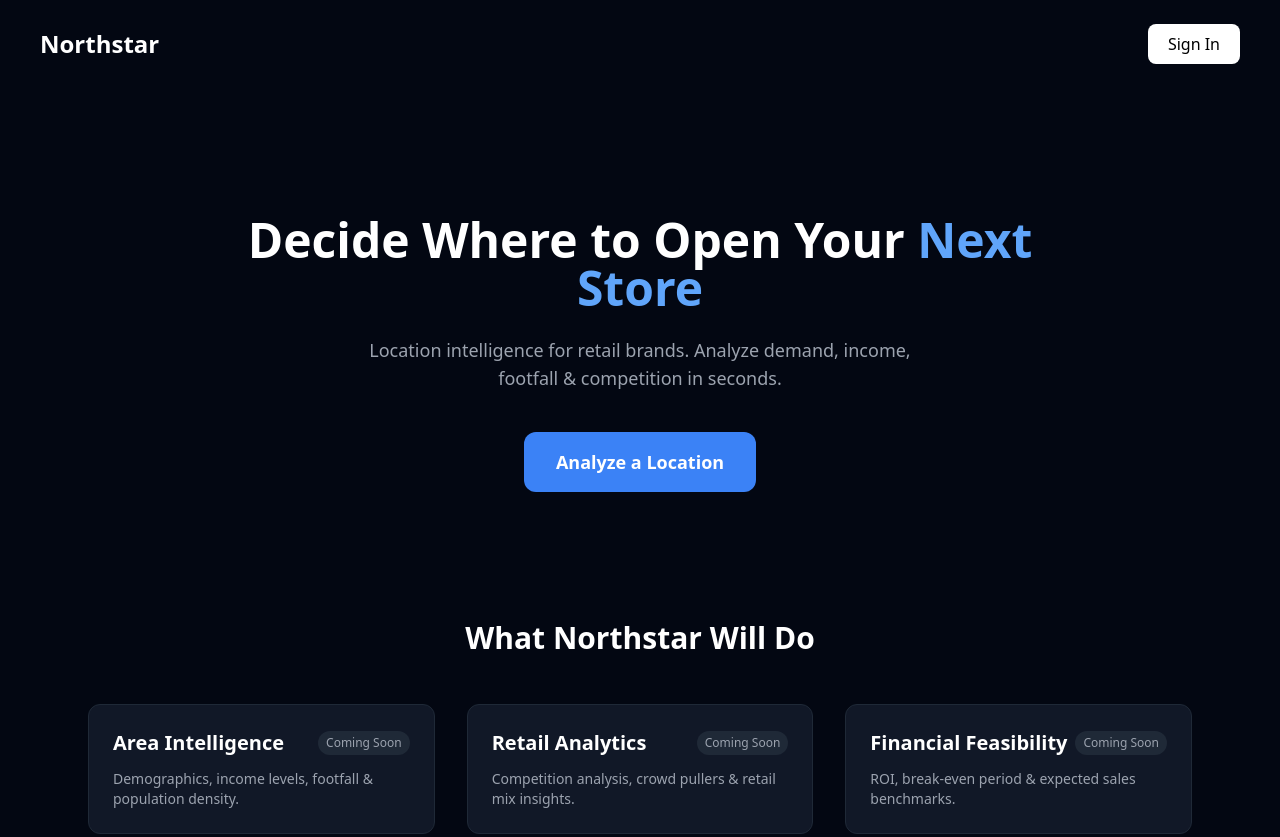
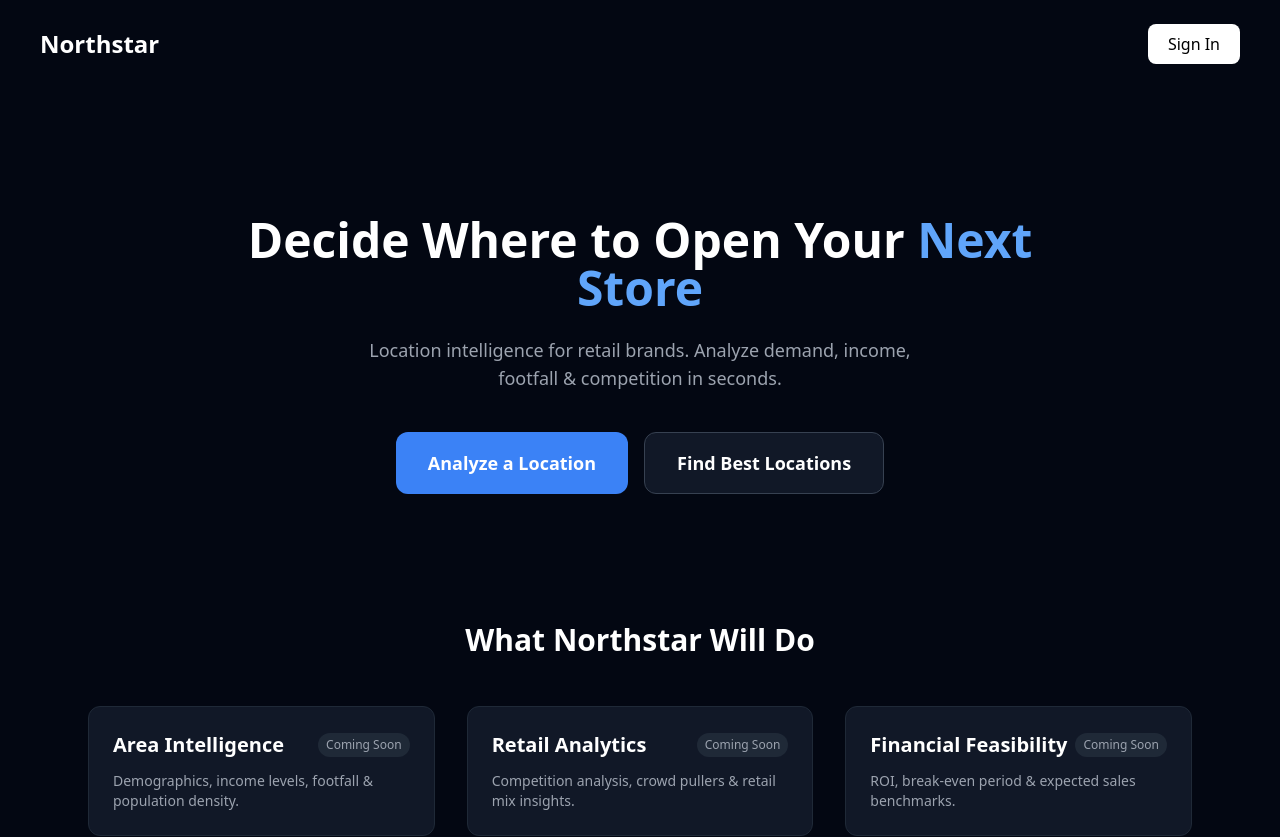
Before and after one commit to shashank-dj/northstar-retail-intelligence, a React (Vite) app: page / in a window 1280 px wide. Shown: the top 837 px of the page. Built offline with nearby package versions, Linux system fonts and the light colour scheme.

Commit message:
Update Home.jsx

```diff
--- a/src/pages/Home.jsx
+++ b/src/pages/Home.jsx
@@ -27,12 +27,22 @@ export default function Home() {
           Analyze demand, income, footfall & competition in seconds.
         </p>
 
-        <button
-          onClick={() => navigate("/analyze")}
-          className="mt-10 bg-blue-500 px-8 py-4 rounded-xl text-lg font-semibold hover:bg-blue-600"
-        >
-          Analyze a Location
-        </button>
+        {/* Primary CTAs */}
+        <div className="mt-10 flex flex-col sm:flex-row gap-4 justify-center">
+          <button
+            onClick={() => navigate("/analyze")}
+            className="bg-blue-500 px-8 py-4 rounded-xl text-lg font-semibold hover:bg-blue-600 transition"
+          >
+            Analyze a Location
+          </button>
+
+          <button
+            onClick={() => navigate("/recommend")}
+            className="bg-gray-900 px-8 py-4 rounded-xl text-lg font-semibold border border-gray-700 hover:border-gray-500 transition"
+          >
+            Find Best Locations
+          </button>
+        </div>
       </section>
 
       {/* Planned Features */}
```
